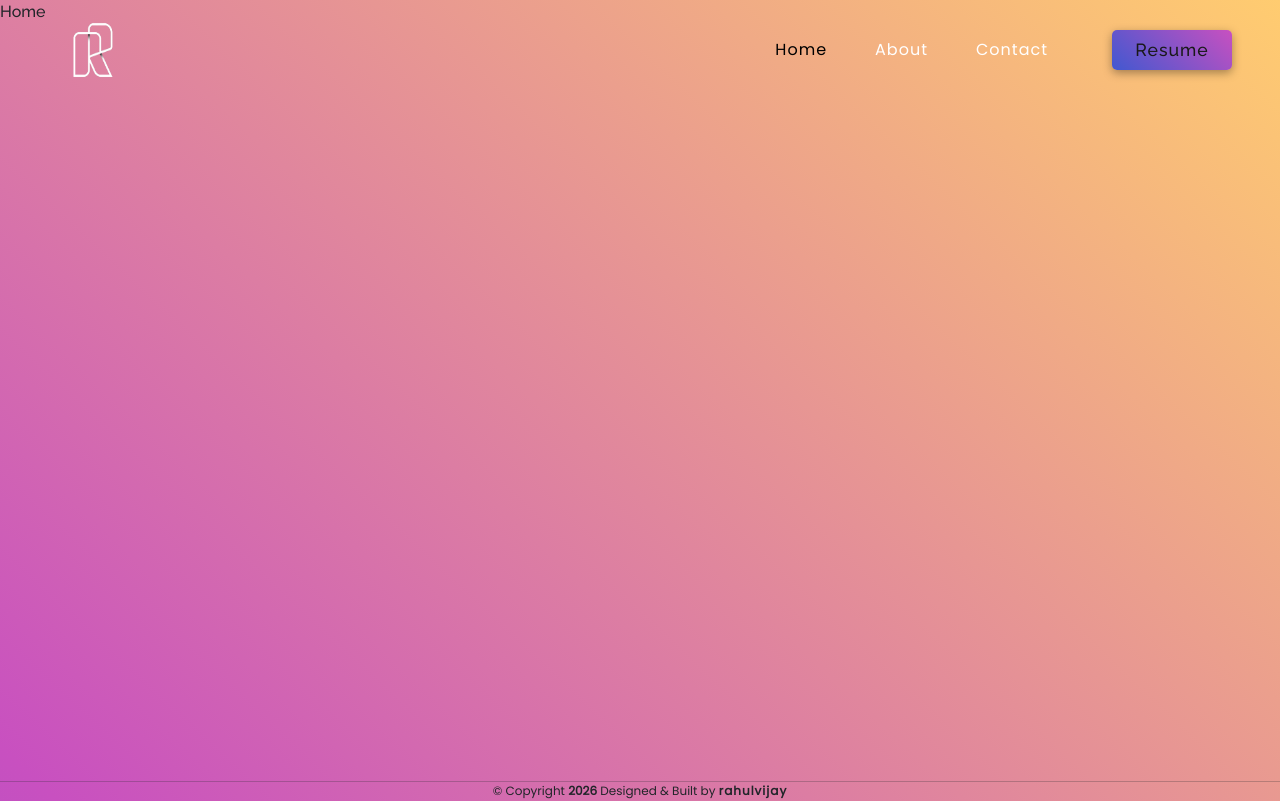
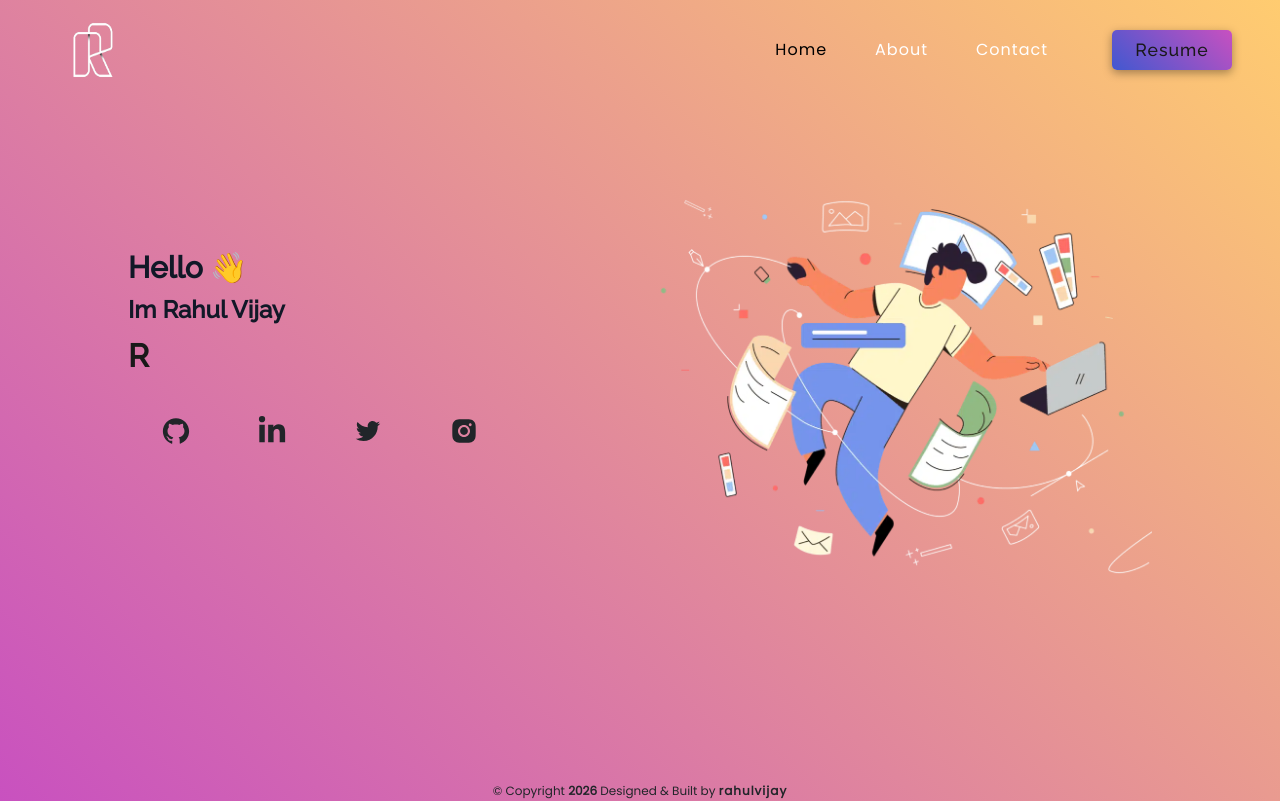
Before and after one commit to rahulvijay81/portfolio, a React (Vite) app: page / in a window 1280 px wide. Shown: the top 801 px of the page. Built offline with nearby package versions, Linux system fonts and the light colour scheme.

Commit message:
Home screen updated

```diff
--- a/src/App.css
+++ b/src/App.css
@@ -10,7 +10,7 @@ body {
   font-family: "Raleway", serif !important;
   -webkit-font-smoothing: antialiased;
   -moz-osx-font-smoothing: grayscale;
-  background-color: #4158d0;
+  background-color: #c850c0;
   background-image: linear-gradient(
     43deg,
     #4158d0 0%,
@@ -71,6 +71,40 @@ html {
   border-radius: 12px;
 }
 
+.wave {
+  animation-name: wave-animation; /* Refers to the name of your @keyframes element below */
+  animation-duration: 2.1s; /* Change to speed up or slow down */
+  animation-iteration-count: infinite; /* Never stop waving :) */
+  transform-origin: 70% 70%; /* Pivot around the bottom-left palm */
+  display: inline-block;
+}
+
+@keyframes wave-animation {
+  0% {
+    transform: rotate(0deg);
+  }
+  10% {
+    transform: rotate(14deg);
+  } /* The following five values can be played with to make the waving more or less extreme */
+  20% {
+    transform: rotate(-8deg);
+  }
+  30% {
+    transform: rotate(14deg);
+  }
+  40% {
+    transform: rotate(-4deg);
+  }
+  50% {
+    transform: rotate(10deg);
+  }
+  60% {
+    transform: rotate(0deg);
+  } /* Reset for the last half to pause */
+  100% {
+    transform: rotate(0deg);
+  }
+}
 
 
 /* @media (max-width: 767px) {
--- a/src/App.jsx
+++ b/src/App.jsx
@@ -22,7 +22,7 @@ function App() {
   }, []);
 
   return (
-    <div className="App">
+    <div className="App ">
       {/* <Cursor /> */}
       <Router>
         <Preloader load={load} />
--- a/src/components/Contactpage.jsx
+++ b/src/components/Contactpage.jsx
@@ -21,7 +21,7 @@ function Contactpage() {
         </button>
         <span></span>
         <p className="copyright">
-          <hr />
+          <br />
           © Copyright <b>{currentYear}</b> Designed & Built by <span onClick={() => {
             window.open("https://www.instagram.com/rahulvijay81/");
           }}>rahulvijay</span>
--- a/src/components/Homepage.jsx
+++ /dev/null
@@ -1,54 +0,0 @@
-import { Container, Row, Col } from 'react-bootstrap'
-import Text from '../components/Text'
-import {
-  AiFillGithub,
-  AiOutlineTwitter,
-  AiFillInstagram,
-} from "react-icons/ai";
-import { FaLinkedinIn } from "react-icons/fa";
-import imagedeveloper from "../Assets/images/imagedeveloper.png"
-import "../pages/style.css";
-
-
-function Home() {
-  return (
-    <div className='homepagebackground'>
-      <Container>
-        <Row>
-          <Col md={7}>
-            <h2 className='headtext'>Hello <span className='wave'>👋 </span></h2>
-            <h2 className='nametext'>Im Rahul Vijay</h2>
-            <span></span>
-            <Text />
-            <div className="button_group">
-              <button onClick={() => {
-                window.open("https://github.com/rahulvijay81");
-              }}
-                className='socailmediabtn'><AiFillGithub className='icon' /></button>
-              <button onClick={() => {
-                window.open("https://www.linkedin.com/in/rahulvijay81/");
-              }}
-                className='socailmediabtn'><FaLinkedinIn className='icon' /></button>
-              <button onClick={() => {
-                window.open("https://twitter.com/rahulvijay8156");
-              }}
-                className='socailmediabtn'><AiOutlineTwitter className='icon' /></button>
-              <button onClick={() => {
-                window.open("https://instagram.com/rahulvijay81");
-              }}
-                className='socailmediabtn'><AiFillInstagram className='icon' /></button>
-            </div>
-          </Col>
-
-          <Col md={5}>
-            <div className="imagedeveloper">
-              <img src={imagedeveloper} alt="" />
-            </div>
-          </Col>
-        </Row>
-      </Container>
-    </div>
-  )
-}
-
-export default Home
--- a/src/components/Text.jsx
+++ /dev/null
@@ -1,23 +0,0 @@
-import Typewriter from "typewriter-effect";
-import "../pages/style.css";
-
-
-function Text() {
-  return (
-    <Typewriter
-      options={{
-        strings: [
-          "React Js Developer",
-          "UI Developer",
-          "Javascript Developer",
-          "Front End Developer",
-        ],
-        autoStart: true,
-        loop: true,
-        deleteSpeed: 30,
-      }}
-    />
-  )
-}
-
-export default Text
--- /dev/null
+++ b/src/components/TypewriterText.jsx
@@ -0,0 +1,9 @@
+import Typewriter from "typewriter-effect";
+import { UserData } from "../data/UserData";
+
+function TypewriterText() {
+  const { typewriterOptions } = UserData;
+  return <Typewriter options={typewriterOptions} />;
+}
+
+export default TypewriterText;
--- /dev/null
+++ b/src/data/UserData.jsx
@@ -0,0 +1,37 @@
+export const UserData = {
+  name: "Rahul Vijay",
+  socialMedia: [
+    {
+      socialMediaName: "github",
+      url: "https://github.com/rahulvijay81",
+      icon: "AiFillGithub",
+    },
+    {
+      socialMediaName: "linkedin",
+      url: "https://www.linkedin.com/in/rahulvijay81/",
+      icon: "FaLinkedinIn",
+    },
+    {
+      socialMediaName: "twitter",
+      url: "https://twitter.com/rahulvijay8156",
+      icon: "AiOutlineTwitter",
+    },
+    {
+      socialMediaName: "instagram",
+      url: "https://instagram.com/rahulvijay81",
+      icon: "AiFillInstagram",
+    },
+  ],
+  typewriterOptions: {
+    strings: [
+      "Front End Developer",
+      "React Js Developer",
+      "React Native Developer",
+      "UI Developer",
+      "Javascript Developer",
+    ],
+    autoStart: true,
+    loop: true,
+    deleteSpeed: 30,
+  },
+};
--- a/src/pages/Home.jsx
+++ b/src/pages/Home.jsx
@@ -1,9 +1,62 @@
-import React from 'react'
+import React from "react";
+import TypewriterText from "../components/TypewriterText";
+import { UserData } from "../data/UserData";
+import {
+  AiFillGithub,
+  AiOutlineTwitter,
+  AiFillInstagram,
+} from "react-icons/ai";
+import { FaLinkedinIn } from "react-icons/fa";
+import imagedeveloper from "../Assets/images/imagedeveloper.png";
 
 function Home() {
+  const socialMedia = UserData.socialMedia;
+
+  const socialMediaIcons = {
+    AiFillGithub: AiFillGithub,
+    FaLinkedinIn: FaLinkedinIn,
+    AiOutlineTwitter: AiOutlineTwitter,
+    AiFillInstagram: AiFillInstagram,
+  };
+
   return (
-    <div className='w-full h-screen text'>Home</div>
-  )
+    <div className="w-full h-screen">
+      <div className="flex items-center justify-between mt-32 mx-auto w-[80%]">
+        <div>
+          <h2 className="text-3xl font-semibold text-gray-900 leading-tight">
+            Hello <span className="wave">👋</span>
+          </h2>
+          <h2 className="pt-2 text-2xl font-semibold text-gray-900 leading-tight">
+            Im {UserData.name}
+          </h2>
+          <TypewriterText />
+
+          <div className="flex mt-4">
+            {socialMedia.map((data, index) => {
+              const IconComponent = socialMediaIcons[data.icon];
+              return (
+                <button
+                  className="flex items-center justify-center w-24 h-12 bg-transparent border-none rounded-lg hover:bg-white hover:bg-opacity-20 hover:shadow-lg hover:opacity-80"
+                  key={index}
+                  onClick={() => window.open(data.url)}
+                >
+                  <IconComponent className="icon" />
+                </button>
+              );
+            })}
+          </div>
+        </div>
+
+        <div className="mt-12">
+          <img
+            className="max-w[550px] h-[400px] bg-no-repeat bg-cover bg-center"
+            src={imagedeveloper}
+            alt=""
+          />
+        </div>
+      </div>
+    </div>
+  );
 }
 
-export default Home
+export default Home;
--- a/src/pages/style.css
+++ b/src/pages/style.css
@@ -147,40 +147,7 @@
   padding-top: 80px;
 }
 
-.wave {
-  animation-name: wave-animation; /* Refers to the name of your @keyframes element below */
-  animation-duration: 2.1s; /* Change to speed up or slow down */
-  animation-iteration-count: infinite; /* Never stop waving :) */
-  transform-origin: 70% 70%; /* Pivot around the bottom-left palm */
-  display: inline-block;
-}
 
-@keyframes wave-animation {
-  0% {
-    transform: rotate(0deg);
-  }
-  10% {
-    transform: rotate(14deg);
-  } /* The following five values can be played with to make the waving more or less extreme */
-  20% {
-    transform: rotate(-8deg);
-  }
-  30% {
-    transform: rotate(14deg);
-  }
-  40% {
-    transform: rotate(-4deg);
-  }
-  50% {
-    transform: rotate(10deg);
-  }
-  60% {
-    transform: rotate(0deg);
-  } /* Reset for the last half to pause */
-  100% {
-    transform: rotate(0deg);
-  }
-}
 .Typewriter__wrapper {
   font-size: 2em !important;
   color: #191919 !important;
```
Also changed, not shown: 1 other file (tests, documents, lock files or other folders).
